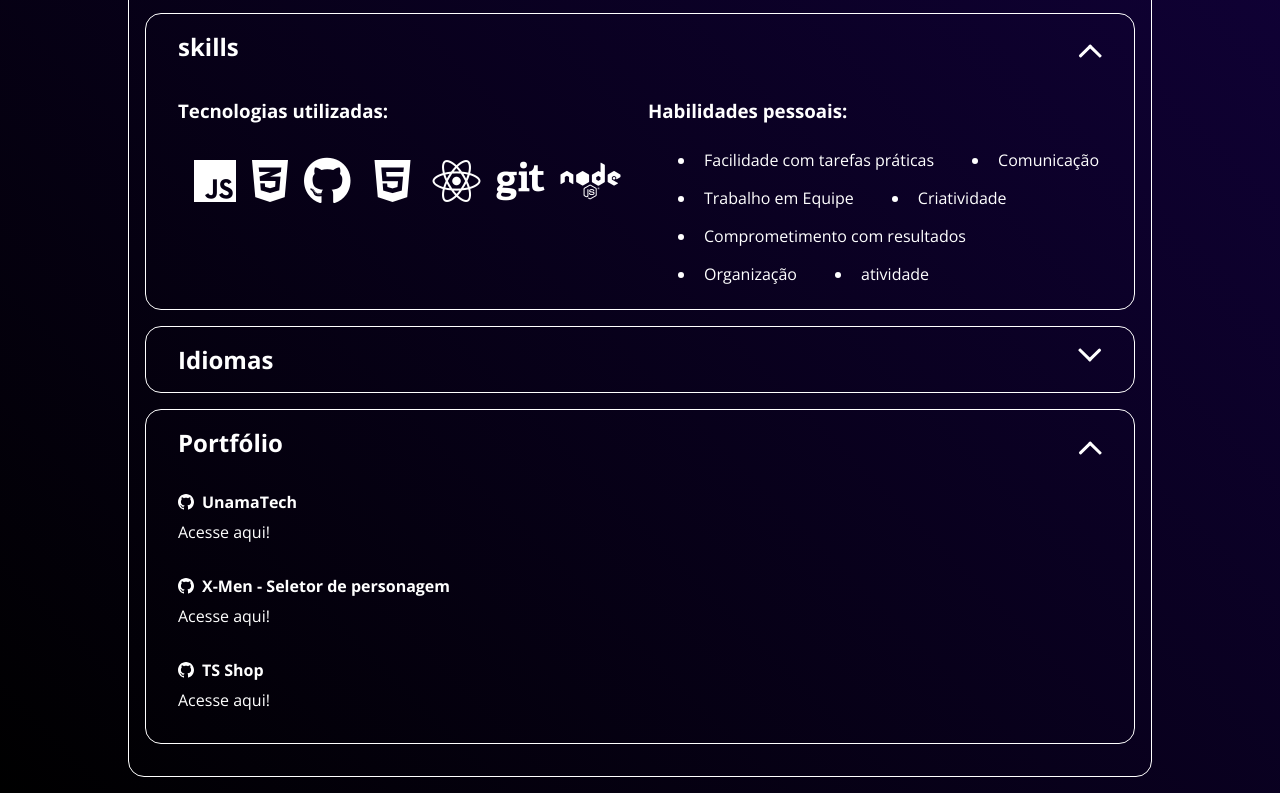
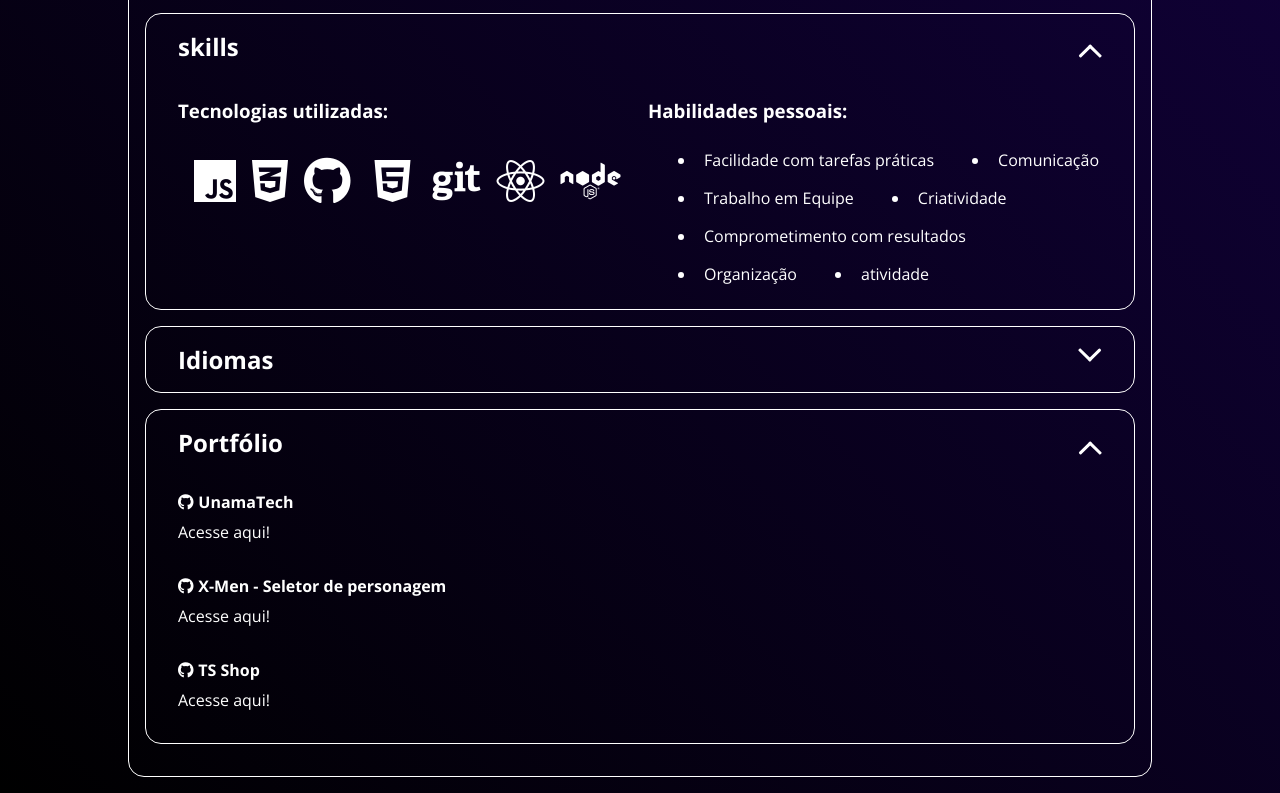
Before and after one commit to ThalesNogueira/Portfolio, a website built with Vite: page index.html in a window 1280 px wide. Shown: the part 358-1151 px from the top of the page. Built offline with nearby package versions, Linux system fonts and the light colour scheme; a web font is replaced by a local one.

Commit message:
icone github att

```diff
--- a/index.html
+++ b/index.html
@@ -87,15 +87,15 @@
                             </li>
 
                             <li>
+                              <i class="fa-brands fa-git" style="color: #ffffff;"></i>
+                            </li>
+
+                            <li>
                               <i class="fa-brands fa-react" style="color: #ffffff;"></i>
                             </li>
 
                             <li>
-                              <i class="fa-brands fa-git" style="color: #ffffff;"></i>
-                            </li>
-
-                            <li>
-                              <i class="fa-brands fa-node" style="color: #ffffff;"></i>
+                              <i class="fa-brands fa-node " style="color: #ffffff;"></i>
                             </li>
 
 
@@ -154,17 +154,17 @@
             <div class="content">
                   <ul class="portfolio">
                     <li>
-                        <span class="title github"> UnamaTech</span>
+                        <span class="title "> <i class="fa-brands fa-github" style="color: #ffffff;"></i>UnamaTech</span>
                         <a href="https://thalesnogueira.github.io/UnamaTech/" target="_blank">Acesse aqui!</a>
                     </li>
 
                     <li>
-                        <span class="title github"> X-Men - Seletor de personagem</span>
+                        <span class="title "><i class="fa-brands fa-github" style="color: #ffffff;"></i> X-Men - Seletor de personagem</span>
                         <a href="https://thalesnogueira.github.io/X-MEN/" target="_blank">Acesse aqui!</a>
                     </li>
 
                     <li>
-                      <span class="title github"> TS Shop</span>
+                      <span class="title "><i class="fa-brands fa-github" style="color: #ffffff;"></i> TS Shop</span>
                       <a href="https://thalesnogueira.github.io/TS-Shop/" target="_blank">Acesse aqui!</a>
                   </li>
                   </ul>
--- a/src/CSS/skills.css
+++ b/src/CSS/skills.css
@@ -26,6 +26,11 @@
 .fa-js, .fa-css3-alt, .fa-github, .fa-html5, .fa-node, .fa-react, .fa-git  {
     font-size: 3rem;
 
+}
+
+.title .fa-github {
+    font-size: 1rem;
+    padding-right: 0.3rem;
 }
 
 .skills .softskills ul {
```
